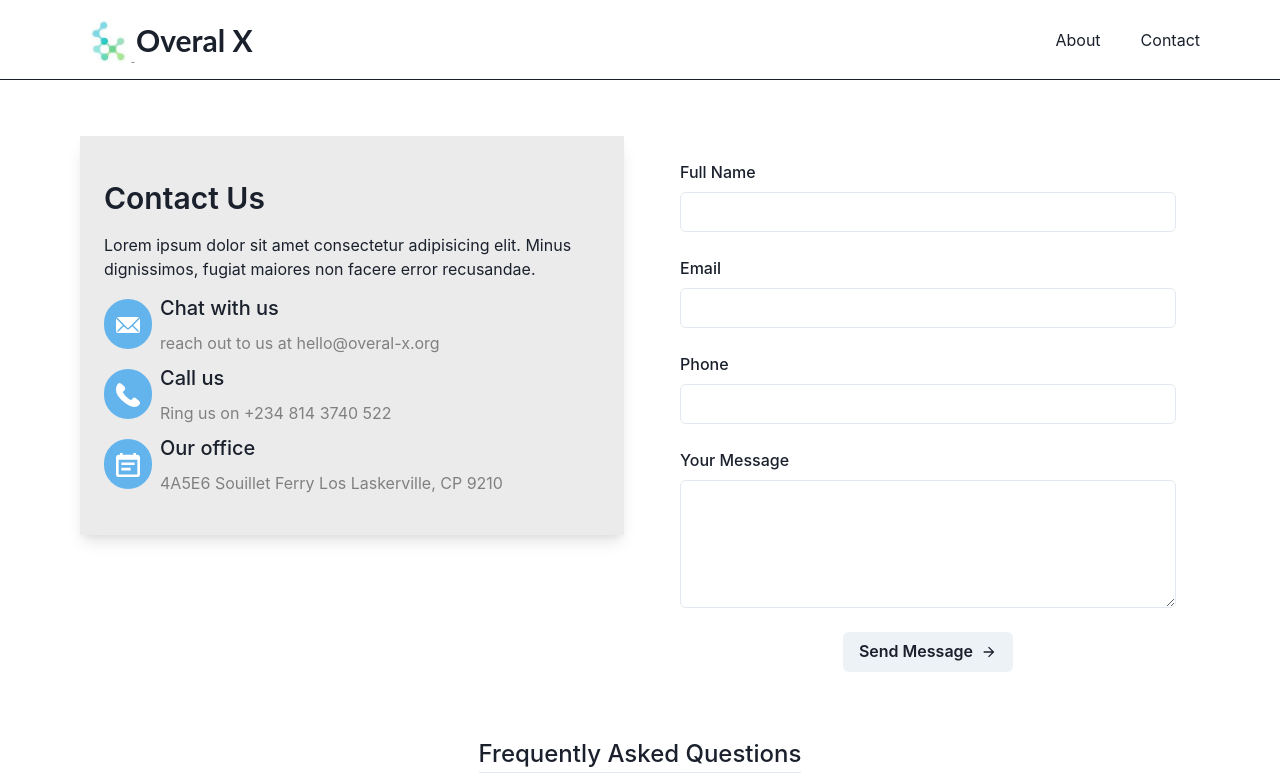
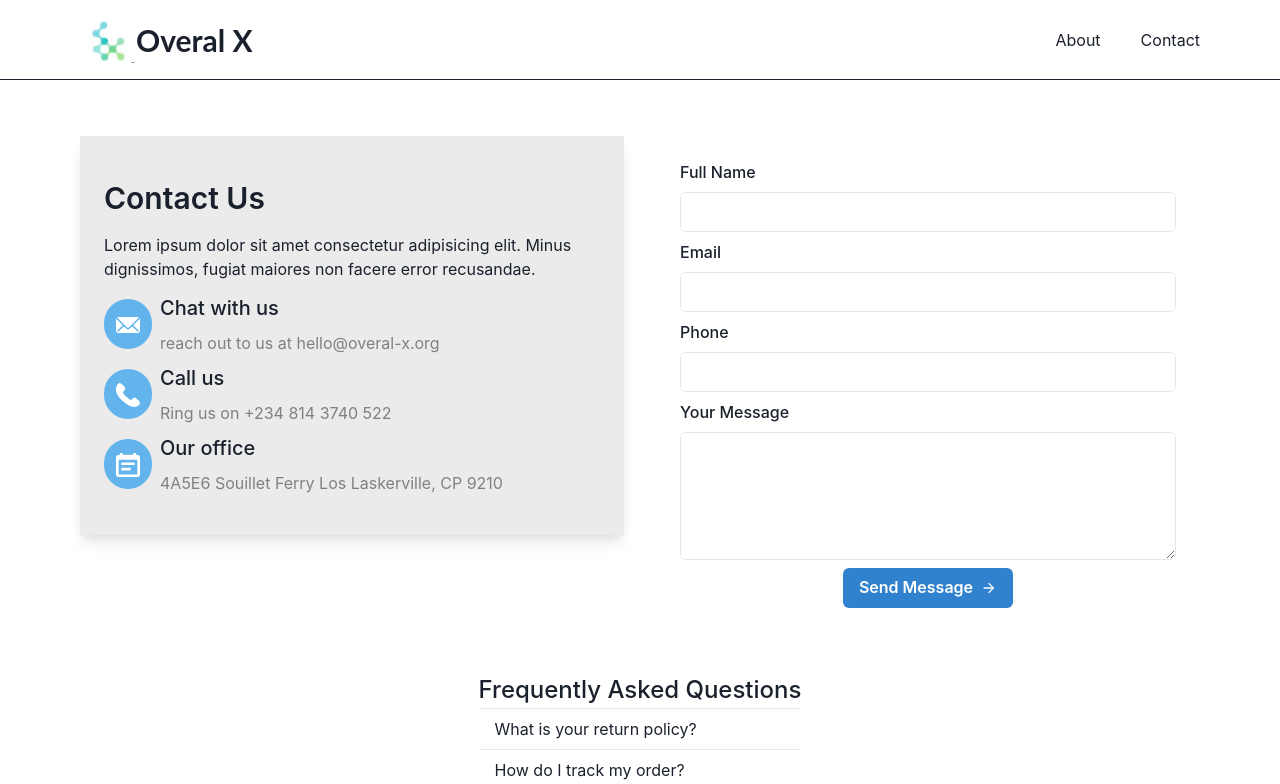
Before and after one commit to Overal-X/overal-x, a React (Vite) app: page /contact in a window 1280 px wide. Shown: the top 784 px of the page. Built offline with nearby package versions, Linux system fonts and the light colour scheme; the HTML template or start-up script is replaced by a standard one.

Commit message:
enhancement(src/pages/): updates style in page

```diff
--- a/src/pages/contact.tsx
+++ b/src/pages/contact.tsx
@@ -119,13 +119,7 @@ const ContactPage = () => {
           </VStack>
         </VStack>
 
-        <VStack
-          w="full"
-          p={6}
-          spacing={{ base: 4, sm: 6 }}
-          gridGap={{ base: 4, sm: 6 }}
-          gridTemplateColumns={{ sm: "repeat(2, 1fr)" }}
-        >
+        <VStack w="full" p={6}>
           <FormControl>
             <FormLabel>Full Name</FormLabel>
             <Input
@@ -156,7 +150,7 @@ const ContactPage = () => {
             />
           </FormControl>
           <Button
-            className="sm:col-span-2 justify-center"
+            colorScheme="blue"
             rightIcon={<ArrowForwardIcon />}
             isLoading={sendContactMessage.isLoading}
             onClick={handleSubmit}
```
